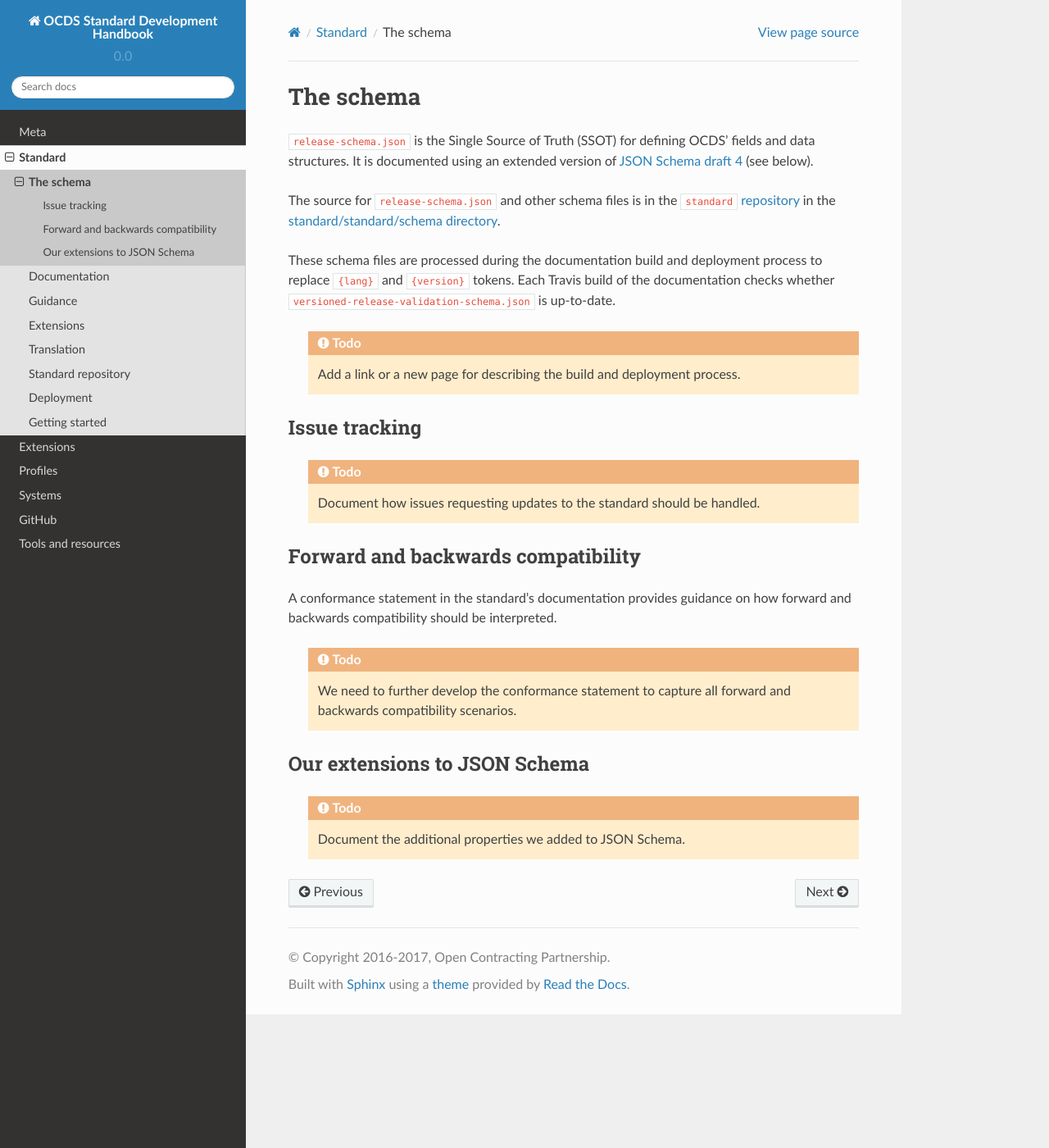
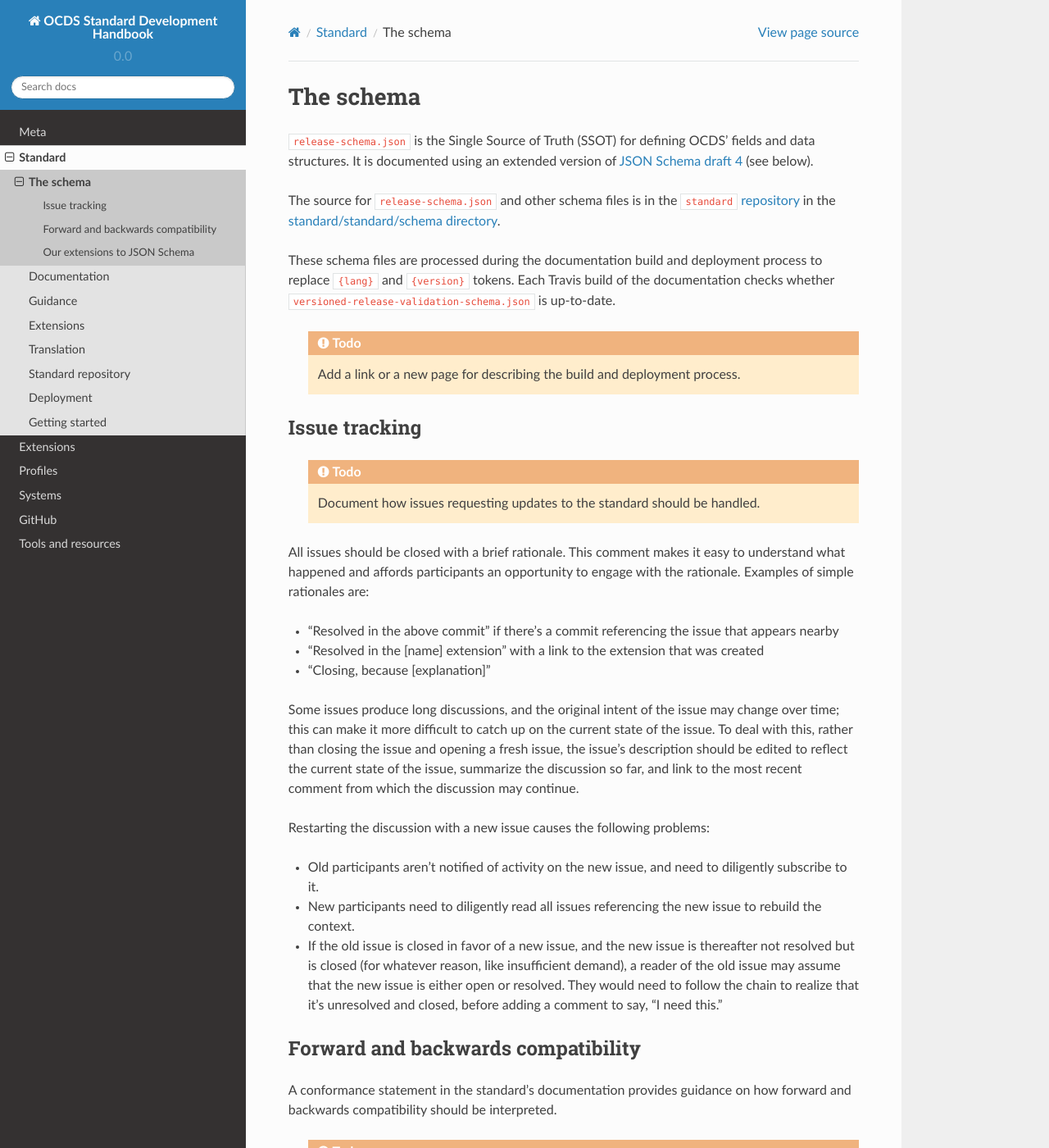
Before and after one commit to open-contracting/standard-development-handbook, a Sphinx documentation site: the page built from docs/standard/schema.md, in a window 1280 px wide and 1400 px high. Shown: the whole window at 82% size. Built offline with Sphinx 7.4.7 and the Read the Docs theme 2.0.0, drawn with Linux system fonts in a browser that asks for light colours.

Commit message:
Fill in part of issue tracking, closes #49

````diff
--- a/docs/standard/schema.md
+++ b/docs/standard/schema.md
@@ -18,6 +18,20 @@ These schema files are processed during the documentation build and deployment p
     Document how issues requesting updates to the standard should be handled.
 ```
 
+All issues should be closed with a brief rationale. This comment makes it easy to understand what happened and affords participants an opportunity to engage with the rationale. Examples of simple rationales are:
+
+* "Resolved in the above commit" if there's a commit referencing the issue that appears nearby
+* "Resolved in the [name] extension" with a link to the extension that was created
+* "Closing, because [explanation]"
+
+Some issues produce long discussions, and the original intent of the issue may change over time; this can make it more difficult to catch up on the current state of the issue. To deal with this, rather than closing the issue and opening a fresh issue, the issue's description should be edited to reflect the current state of the issue, summarize the discussion so far, and link to the most recent comment from which the discussion may continue.
+
+Restarting the discussion with a new issue causes the following problems:
+
+* Old participants aren't notified of activity on the new issue, and need to diligently subscribe to it.
+* New participants need to diligently read all issues referencing the new issue to rebuild the context.
+* If the old issue is closed in favor of a new issue, and the new issue is thereafter not resolved but is closed (for whatever reason, like insufficient demand), a reader of the old issue may assume that the new issue is either open or resolved. They would need to follow the chain to realize that it's unresolved and closed, before adding a comment to say, "I need this."
+
 ## Forward and backwards compatibility
 
 A conformance statement in the standard's documentation provides guidance on how forward and backwards compatibility should be interpreted.
````
Also changed, not shown: docs/github/branch_management.md (+1 -1 lines).
